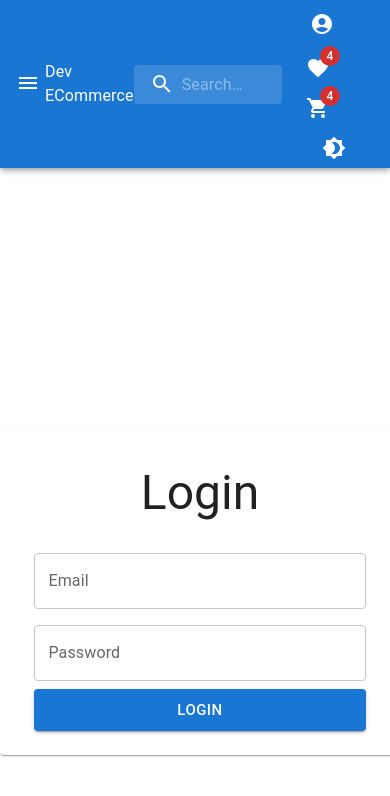
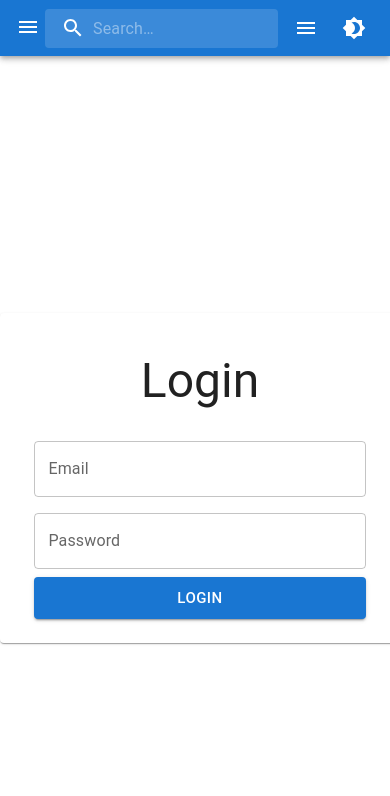
Before and after one commit to sicklex/E-commerceApp, a React (Create React App) app in the folder ecommerceapp/: page /Login in a window 390 px wide. Shown: the top 796 px of the page. Built offline with nearby package versions, Linux system fonts and the light colour scheme.

Commit message:
fix: Refatorando codigo do menubar e criando 2 novos componentes de icones do menubar

```diff
--- a/ecommerceapp/src/Components/ImageSlider/ImageSlider.js
+++ b/ecommerceapp/src/Components/ImageSlider/ImageSlider.js
@@ -13,7 +13,7 @@ const ImageSlider = () => {
   useEffect(() => {
     const interval = setInterval(() => {
       nextSlide();
-    }, 3000);
+    }, 3000000);
     return () => clearInterval(interval);
   }, [current]);
 
--- /dev/null
+++ b/ecommerceapp/src/Components/Menu components/Icon.js
@@ -0,0 +1,59 @@
+import React, { useState } from "react";
+import { IconButton, Badge } from "@mui/material";
+import AccountCircle from "@mui/icons-material/AccountCircle";
+import MenuItem from "@mui/material/MenuItem";
+import Menu from "@mui/material/Menu";
+import FavoriteIcon from "@mui/icons-material/Favorite";
+import ShoppingCartIcon from "@mui/icons-material/ShoppingCart";
+
+function Icon() {
+  const [anchorEl, setAnchorEl] = useState(null);
+  const handleLoginMenu = event => {
+    anchorEl == null ? setAnchorEl(event.currentTarget) : setAnchorEl(null);
+  };
+
+  return (
+    <div>
+      <IconButton
+        size="large"
+        aria-controls="menu-appbar"
+        aria-haspopup="true"
+        onClick={handleLoginMenu}
+        color="inherit"
+      >
+        <AccountCircle />
+      </IconButton>
+      <Menu
+        id="login-appbar"
+        anchorEl={anchorEl}
+        anchorOrigin={{
+          vertical: "bottom",
+          horizontal: "right",
+        }}
+        keepMounted
+        transformOrigin={{
+          vertical: "top",
+          horizontal: "right",
+        }}
+        open={Boolean(anchorEl)}
+        onClose={handleLoginMenu}
+      >
+        <MenuItem onClick={handleLoginMenu}>Profile</MenuItem>
+        <MenuItem onClick={handleLoginMenu}>My account</MenuItem>
+      </Menu>
+      <IconButton color="inherit">
+        <Badge badgeContent={4} color="error">
+          <FavoriteIcon />
+        </Badge>
+      </IconButton>
+
+      <IconButton color="inherit">
+        <Badge badgeContent={4} color="error">
+          <ShoppingCartIcon />
+        </Badge>
+      </IconButton>
+    </div>
+  );
+}
+
+export default Icon;
--- /dev/null
+++ b/ecommerceapp/src/Components/Menu components/SearchBar.js
@@ -0,0 +1,60 @@
+import React from "react";
+
+import { styled, alpha } from "@mui/material/styles";
+import SearchIcon from "@mui/icons-material/Search";
+import InputBase from "@mui/material/InputBase";
+
+function SearchBar() {
+  const Search = styled("div")(({ theme }) => ({
+    position: "relative",
+    borderRadius: theme.shape.borderRadius,
+    backgroundColor: alpha(theme.palette.common.white, 0.15),
+    "&:hover": {
+      backgroundColor: alpha(theme.palette.common.white, 0.25),
+    },
+    marginRight: theme.spacing(2),
+    marginLeft: 0,
+    width: "100%",
+    [theme.breakpoints.up("sm")]: {
+      marginLeft: theme.spacing(3),
+      width: "auto",
+    },
+  }));
+
+  const SearchIconWrapper = styled("div")(({ theme }) => ({
+    padding: theme.spacing(0, 2),
+    height: "100%",
+    position: "absolute",
+    pointerEvents: "none",
+    display: "flex",
+    alignItems: "center",
+    justifyContent: "center",
+  }));
+
+  const StyledInputBase = styled(InputBase)(({ theme }) => ({
+    color: "inherit",
+    "& .MuiInputBase-input": {
+      padding: theme.spacing(1, 1, 1, 0),
+      paddingLeft: `calc(1em + ${theme.spacing(4)})`,
+      transition: theme.transitions.create("width"),
+      width: "100%",
+      [theme.breakpoints.up("md")]: {
+        width: "20ch",
+      },
+    },
+  }));
+
+  return (
+    <Search>
+      <SearchIconWrapper>
+        <SearchIcon />
+      </SearchIconWrapper>
+      <StyledInputBase
+        placeholder="Search…"
+        inputProps={{ "aria-label": "search" }}
+      />
+    </Search>
+  );
+}
+
+export default SearchBar;
--- a/ecommerceapp/src/Components/MenuBar.js
+++ b/ecommerceapp/src/Components/MenuBar.js
@@ -3,31 +3,28 @@ import {
   createTheme,
   ThemeProvider,
   CssBaseline,
-  IconButton,
   AppBar,
   Toolbar,
   Typography,
-  Badge,
+  IconButton,
+  Menu,
+  MenuItem,
 } from "@mui/material";
+import { Box } from "@mui/system";
 import Brightness4Icon from "@mui/icons-material/Brightness4";
 import Brightness7Icon from "@mui/icons-material/Brightness7";
-import { Box } from "@mui/system";
+import SwipeableTemporaryDrawer from "./Drawer";
+import useMediaQuery from "@mui/material/useMediaQuery";
+import MenuIcon from "@mui/icons-material/Menu";
+import Icon from "./Menu components/Icon";
 import AccountCircle from "@mui/icons-material/AccountCircle";
-import MenuItem from "@mui/material/MenuItem";
-import Menu from "@mui/material/Menu";
-import { styled, alpha } from "@mui/material/styles";
-import SearchIcon from "@mui/icons-material/Search";
-import InputBase from "@mui/material/InputBase";
 import FavoriteIcon from "@mui/icons-material/Favorite";
 import ShoppingCartIcon from "@mui/icons-material/ShoppingCart";
-import SwipeableTemporaryDrawer from "./Drawer";
+import SearchBar from "./Menu components/SearchBar";
 
 function MenuBar({ children }) {
   const [mode, setMode] = useState("light");
-  const [auth, setAuth] = useState(true);
   const [anchorEl, setAnchorEl] = useState(null);
-  const [menuAnchorEl, setMenuAnchorEl] = useState(null);
-
   const colorMode = useMemo(
     () => ({
       toggleColorMode: () => {
@@ -46,50 +43,11 @@ function MenuBar({ children }) {
       }),
     [mode]
   );
-
-  const Search = styled("div")(({ theme }) => ({
-    position: "relative",
-    borderRadius: theme.shape.borderRadius,
-    backgroundColor: alpha(theme.palette.common.white, 0.15),
-    "&:hover": {
-      backgroundColor: alpha(theme.palette.common.white, 0.25),
-    },
-    marginRight: theme.spacing(2),
-    marginLeft: 0,
-    width: "100%",
-    [theme.breakpoints.up("sm")]: {
-      marginLeft: theme.spacing(3),
-      width: "auto",
-    },
-  }));
-
-  const SearchIconWrapper = styled("div")(({ theme }) => ({
-    padding: theme.spacing(0, 2),
-    height: "100%",
-    position: "absolute",
-    pointerEvents: "none",
-    display: "flex",
-    alignItems: "center",
-    justifyContent: "center",
-  }));
-
-  const StyledInputBase = styled(InputBase)(({ theme }) => ({
-    color: "inherit",
-    "& .MuiInputBase-input": {
-      padding: theme.spacing(1, 1, 1, 0),
-      paddingLeft: `calc(1em + ${theme.spacing(4)})`,
-      transition: theme.transitions.create("width"),
-      width: "100%",
-      [theme.breakpoints.up("md")]: {
-        width: "20ch",
-      },
-    },
-  }));
-
   const handleLoginMenu = event => {
     anchorEl == null ? setAnchorEl(event.currentTarget) : setAnchorEl(null);
   };
-
+  const isActive = useMediaQuery("(min-width:675px)");
+  const test = useMediaQuery("(min-width:600px)");
   return (
     <ThemeProvider theme={theme}>
       <CssBaseline />
@@ -103,29 +61,17 @@ function MenuBar({ children }) {
         >
           <Toolbar>
             <SwipeableTemporaryDrawer />
+            {test && (
               <Typography variant="h7" component="div" sx={{ flexGrow: 1 }}>
                 Dev ECommerce
               </Typography>
-            <Search>
-              <SearchIconWrapper>
-                <SearchIcon />
-              </SearchIconWrapper>
-              <StyledInputBase
-                placeholder="Search…"
-                inputProps={{ "aria-label": "search" }}
-              />
-            </Search>
-            {auth && (
-              <div>
-                <IconButton
-                  size="large"
-                  aria-controls="menu-appbar"
-                  aria-haspopup="true"
-                  onClick={handleLoginMenu}
-                  color="inherit"
-                >
-                  <AccountCircle />
-                </IconButton>
+            )}
+            <SearchBar />
+            {isActive ? (
+              <Icon></Icon>
+            ) : (
+              <>
+                <MenuIcon onClick={handleLoginMenu}></MenuIcon>
                 <Menu
                   id="login-appbar"
                   anchorEl={anchorEl}
@@ -141,19 +87,22 @@ function MenuBar({ children }) {
                   open={Boolean(anchorEl)}
                   onClose={handleLoginMenu}
                 >
-                  <MenuItem onClick={handleLoginMenu}>Profile</MenuItem>
-                  <MenuItem onClick={handleLoginMenu}>My account</MenuItem>
+                  <MenuItem onClick={handleLoginMenu}>
+                    <AccountCircle />
+                    Login
+                  </MenuItem>
+                  <MenuItem onClick={handleLoginMenu}>
+                    {" "}
+                    <FavoriteIcon />
+                    Favorites
+                  </MenuItem>
+                  <MenuItem onClick={handleLoginMenu}>
+                    <ShoppingCartIcon />
+                    Cards
+                  </MenuItem>
                 </Menu>
-                <IconButton color="inherit">
-                  <Badge badgeContent={4} color="error">
-                    <FavoriteIcon />
-                  </Badge>
-                </IconButton>
-                <IconButton color="inherit">
-                  <Badge badgeContent={4} color="error">
-                    <ShoppingCartIcon />
-                  </Badge>
-                </IconButton>
+              </>
+            )}
             <IconButton
               sx={{ ml: 2 }}
               onClick={colorMode.toggleColorMode}
@@ -165,8 +114,6 @@ function MenuBar({ children }) {
                 <Brightness4Icon />
               )}
             </IconButton>
-              </div>
-            )}
           </Toolbar>
         </AppBar>
       </Box>
--- a/ecommerceapp/src/Components/cards.js
+++ b/ecommerceapp/src/Components/cards.js
@@ -4,9 +4,8 @@ import CardContent from "@mui/material/CardContent";
 import CardMedia from "@mui/material/CardMedia";
 import Typography from "@mui/material/Typography";
 import { CardActionArea } from "@mui/material";
-import TEXT from "../Utils/texts";
 
-export default function ActionAreaCard({ text, image, title }) {
+export default function ActionAreaCard({ text, image, title, ...props }) {
   let textLeng = text => {
     if (text.length > 200) return text.substring(0, 200) + "...";
   };
```
Also changed, not shown: ecommerceapp/src/Pages/Product.js (added, +7 -0 lines), 1 other file (tests, documents, lock files or other folders). Lines whose indentation alone changed are shown as unchanged.
